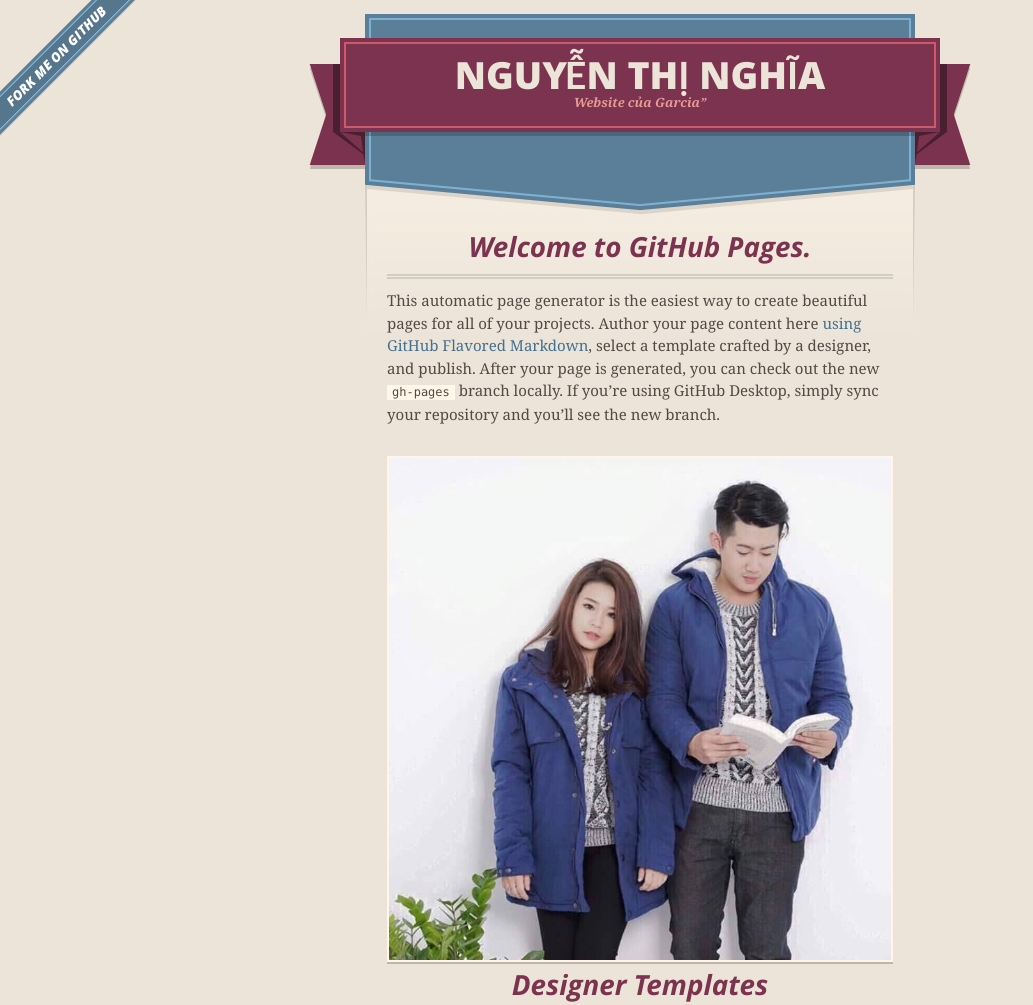
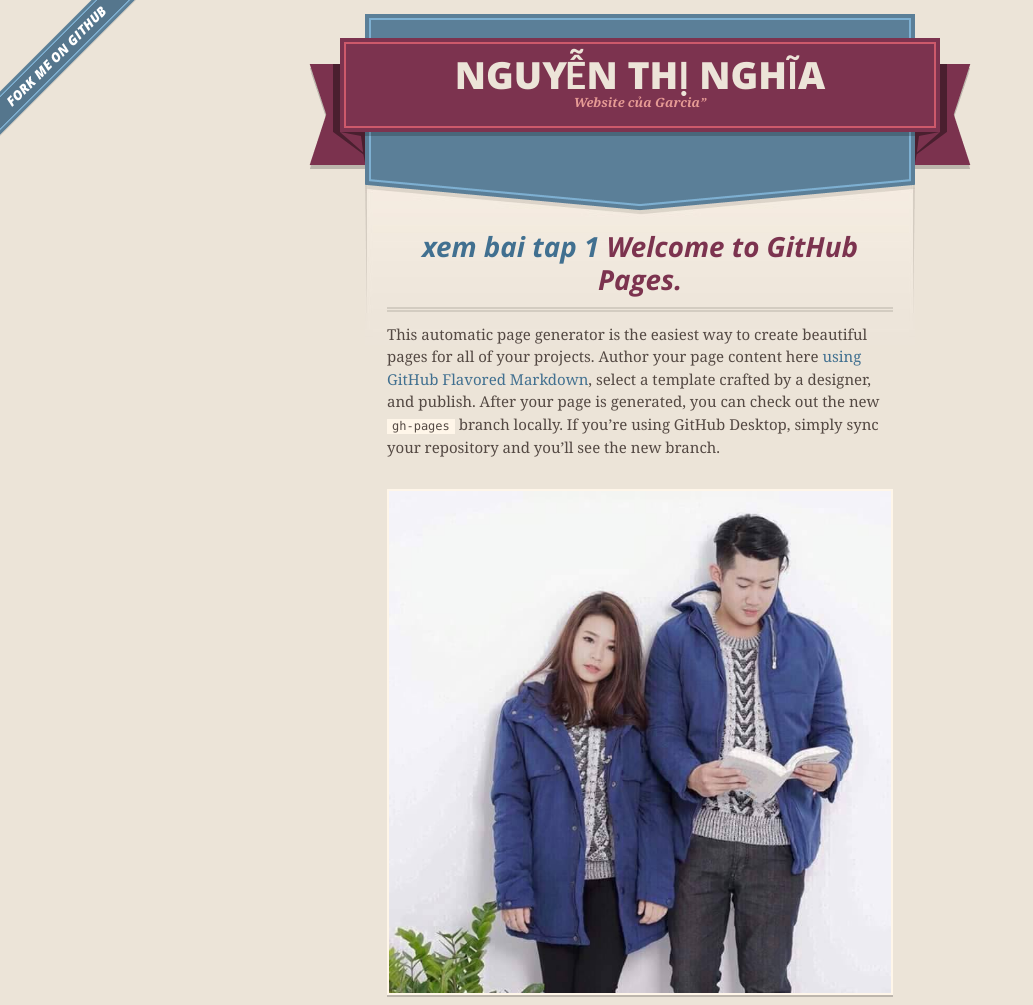
Before and after one commit to cntt0901nguyenthinghia0065/cntt0901nguyenthinghia0065.github.io, a plain HTML site: page index.html in a window 1280 px wide. Shown: the top 1005 px of the page, without its empty margins (0-1033 px from the left). Drawn offline with nearby package versions, Linux system fonts and the light colour scheme.

Commit message:
Update index.html

```diff
--- a/index.html
+++ b/index.html
@@ -45,7 +45,7 @@
 
 
       <section id="main_content">
-        <h3>
+        <h3><a href="baitap.docx">xem bai tap 1</a>
 <a id="welcome-to-github-pages" class="anchor" href="#welcome-to-github-pages" aria-hidden="true"><span aria-hidden="true" class="octicon octicon-link"></span></a>Welcome to GitHub Pages.</h3>
 
 <p>This automatic page generator is the easiest way to create beautiful pages for all of your projects. Author your page content here <a href="https://guides.github.com/features/mastering-markdown/">using GitHub Flavored Markdown</a>, select a template crafted by a designer, and publish. After your page is generated, you can check out the new <code>gh-pages</code> branch locally. If you’re using GitHub Desktop, simply sync your repository and you’ll see the new branch.</p>
```
